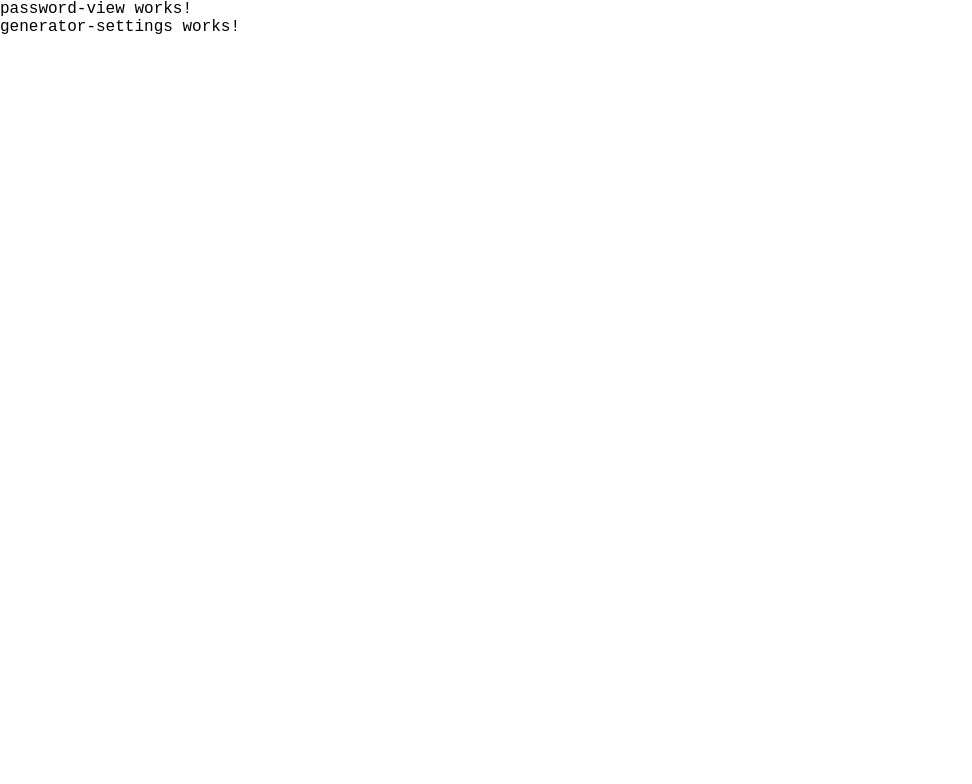
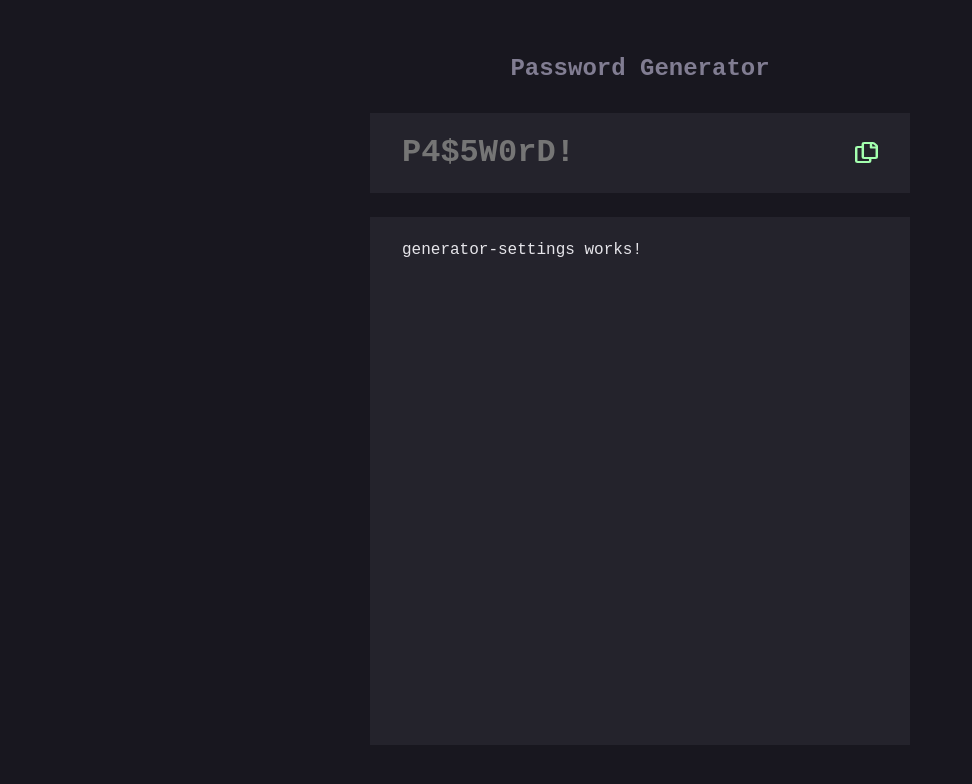
Before and after one commit to Sye-5pace/Password-generator, an Angular app: page / in a window 1280 px wide. Shown: the top 784 px of the page, without its empty margins (0-972 px from the left). Built offline with nearby package versions, Linux system fonts and the light colour scheme.

Commit message:
style: update components ui

```diff
--- a/src/app/app.component.html
+++ b/src/app/app.component.html
@@ -1,4 +1,7 @@
 <body>
-  <app-password-view></app-password-view>
-  <app-generator-settings ></app-generator-settings>
+  <h1>Password Generator</h1>
+  <div id="container">
+    <app-password-view></app-password-view>
+    <app-generator-settings ></app-generator-settings>
+  </div>
 </body>
--- a/src/app/app.component.scss
+++ b/src/app/app.component.scss
@@ -1,4 +1,47 @@
+@import "../styles.scss";
+
 body{
   display: flex;
   flex-direction: column;
+  gap: 1.9125rem;
+  width: 100%;
+  min-height: 100vh;
+  justify-content: center;
+  align-items: center;
+  background-color: $primary-color;
+  color: $text-color;
+
+  h1{
+    color: $header-txtcolor;
+    text-align: center;
+    font-size: 1.5rem;
+    font-weight: 700;
+  }
+
+  #container{
+    width: 33.75rem;
+    height: 39.5rem;
+    display: flex;
+    flex-direction: column;
+    gap: 1.5rem;
+
+
+    *{
+      background-color: $secondary-color;
+      padding-left: 2rem;
+      padding-right: 2rem;
+    }
+
+    :first-child{
+      height: 5rem;
+      padding-top: 1.1875rem;
+    }
+
+    :nth-child(2){
+      padding-top: 1.5rem;
+      padding-bottom: 2rem;
+      height: 33rem;
+    }
+  }
+
 }
--- a/src/app/components/password-view/password-view.component.html
+++ b/src/app/components/password-view/password-view.component.html
@@ -1 +1,4 @@
-<p>password-view works!</p>
+<section>
+  <input type="text" name="password" placeholder="P4$5W0rD!"/>
+  <img src="../../../assets/icon-copy.svg" alt="copy" title="copy"/>
+</section>
--- a/src/app/components/password-view/password-view.component.scss
+++ b/src/app/components/password-view/password-view.component.scss
@@ -0,0 +1,24 @@
+@import "../../../styles.scss" ;
+
+section {
+  display: flex;
+  justify-content: space-between;
+  align-items: center;
+
+  img{
+    height: 21px;
+    width: 24px;
+    cursor: pointer;
+  }
+
+  input{
+    height: 2.625rem;
+    color: $text-color;
+    font-size: 2rem;
+    font-weight: 700;
+    outline: none;
+    border: none;
+    background-color: $secondary-color;
+  }
+
+}
--- a/src/styles.scss
+++ b/src/styles.scss
@@ -1,5 +1,12 @@
 /* You can add global styles to this file, and also import other style files */
-
+$strong-color: #A4FFAF;
+$medium-color: #F8CD65;
+$tooweak-color: #FB7C58;
+$weak-color: #F64A4A;
+$primary-color: #18171F;
+$secondary-color: #24232C;
+$text-color: #E6E5EA;
+$header-txtcolor: #817D92;
 
 .jetbrains-mono {
   font-family: "JetBrains Mono", monospace;
```
